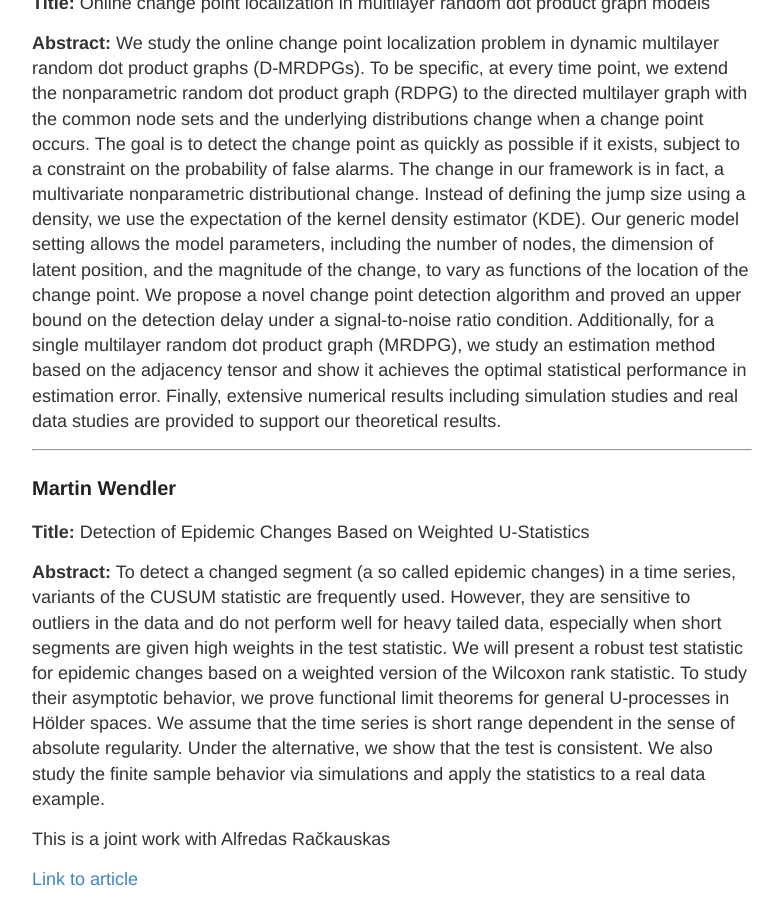
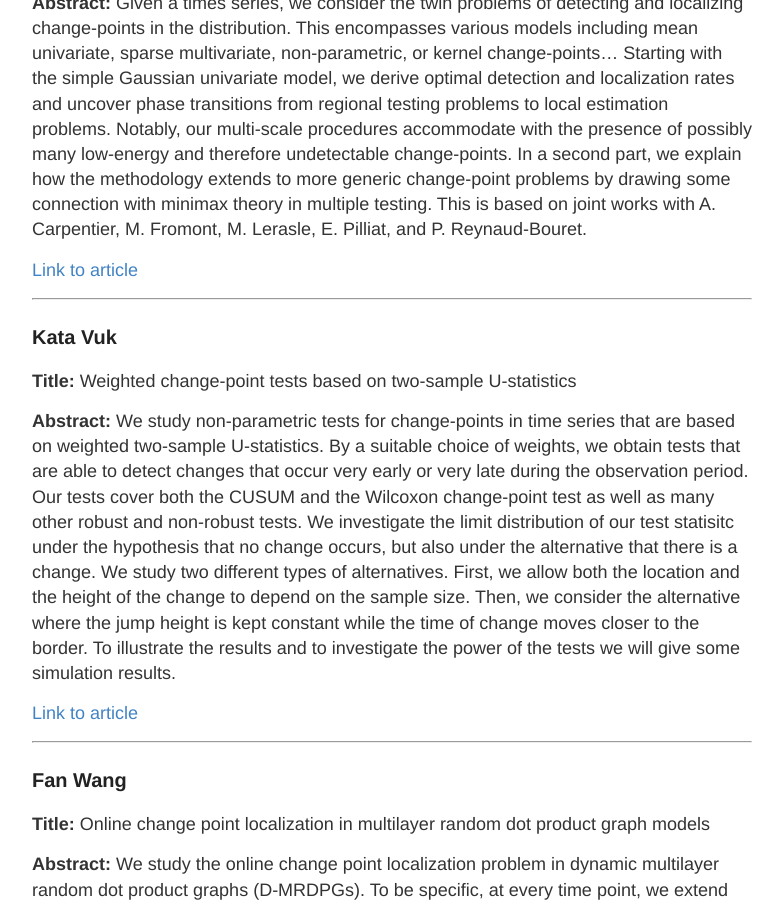
Before and after one commit to ParisSaclayChangePoint/ParisSaclayChangePoint.github.io, a Jekyll site: the page built from speakers.md, in a window 1280 px wide and 900 px high, scrolled down 5874 px. Shown: the whole window, without its empty margins (248-1031 px from the left). Built offline with Jekyll 4.4.1, drawn with Linux system fonts in a browser that asks for light colours; some of the changed text lies outside the part shown.

Commit message:
add speaker

```diff
--- a/speakers.md
+++ b/speakers.md
@@ -81,6 +81,15 @@ This is joint work with Charlotte Dion and Stéphane Robin.
 
 
 ***
+
+### Arnaud Liehrmann
+
+**Title:** Ms.FPOP: An Exact and Fast Segmentation Algorithm With a Multiscale Penalty
+
+**Abstract:** Given a time series in R^n with a piecewise constant mean and independent noises, we propose an exact dynamic programming algorithm to minimize a least square criterion with a multiscale penalty promoting well-spread changepoints. Such a penalty has been proposed in Verzelen et al. (2020), and it achieves optimal rates for changepoint detection and changepoint localization. Our proposed algorithm, named Ms.FPOP, extends functional pruning ideas of Rigaill 2015 and Maidstone et al. (2017) to multiscale penalties. For large signals, n>10^5, with relatively few real changepoints, Ms.FPOP is typically an order of magnitude faster than PELT. We propose an efficient C++ implementation interfaced with R of Ms.FPOP allowing to segment a profile of up to n=10^6 in a matter of seconds.
+
+***
+
 ### Igor Nikiforov
 
 **Title:** Sequential detection of abrupt changes: some criteria and methods
@@ -124,6 +133,17 @@ This is joint work with Hyeyoung Maeng, Paul Fearnhead and Idris Eckley.
 
 [Link to article](https://arxiv.org/pdf/2010.11470.pdf)
 
+
+***
+
+### Kata Vuk
+
+**Title:** Weighted change-point tests based on two-sample U-statistics
+
+**Abstract:** We study non-parametric tests for change-points in time series that are based on weighted two-sample U-statistics. By a suitable choice of weights, we obtain tests that are able to detect changes that occur very early or very late during the observation period. Our tests cover both the CUSUM and the Wilcoxon change-point test as well as many other robust and non-robust tests. We investigate the limit distribution of our test statisitc under the hypothesis that no change occurs, but also under the alternative that there is a change. We study two different types of alternatives. First, we allow both the location and the height of the change to depend on the sample size. Then, we consider the alternative where the jump height is kept constant while the time of change moves closer to the border. To illustrate the results and to investigate the power of the tests we will give some simulation results.
+
+[Link to article](https://projecteuclid.org/journals/electronic-journal-of-statistics/volume-16/issue-1/Change-point-detection-based-on-weighted-two-sample-U-statistics/10.1214/21-EJS1964.full)
+
 ***
 
 ### Fan Wang
```
Also changed, not shown: info.md (+2 -2 lines).
